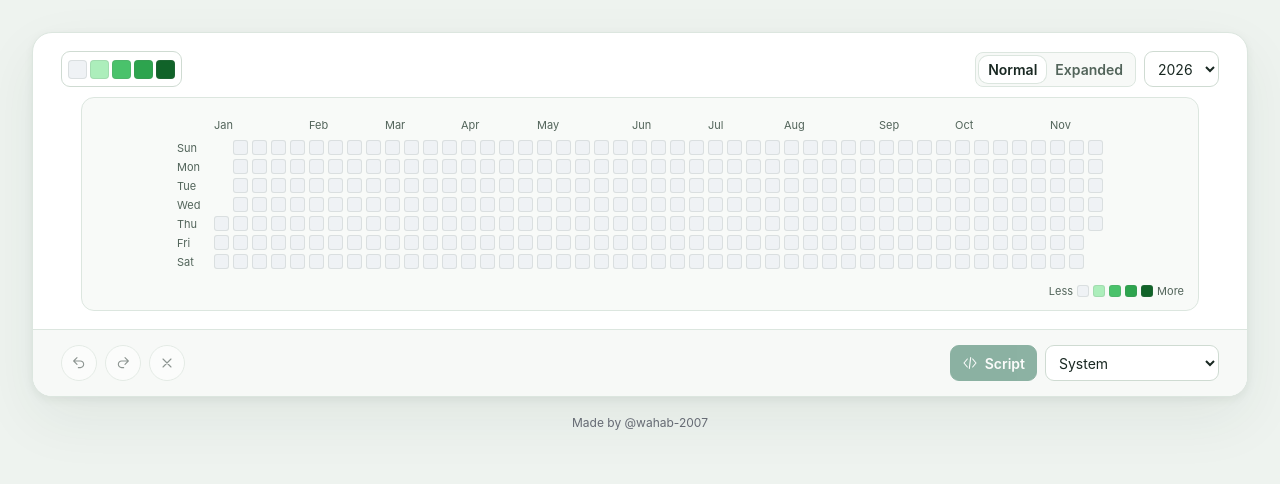
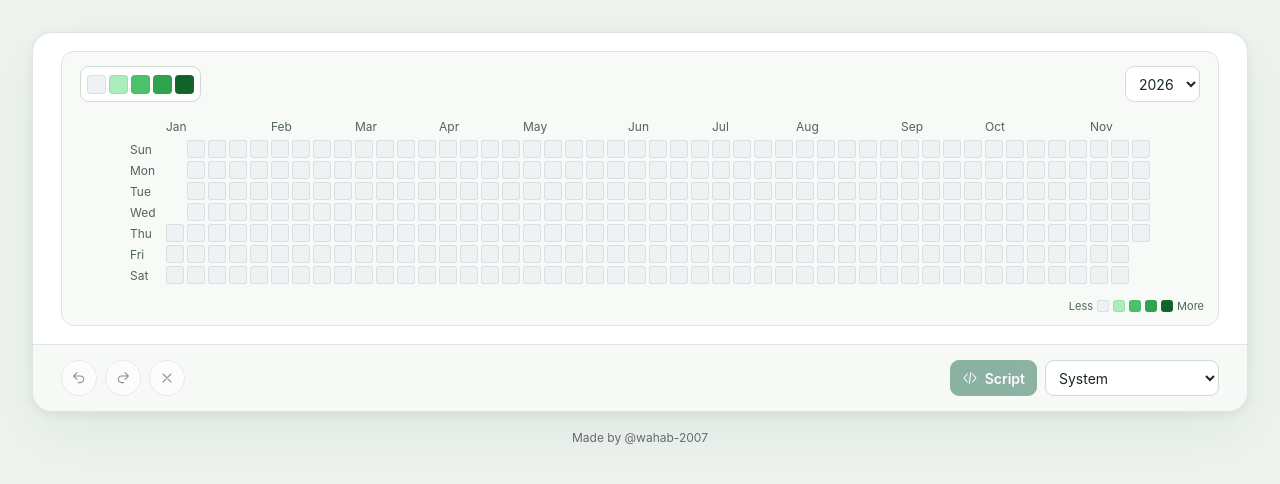
Before and after one commit to wahab-2007/brush-io, a React (Vite) app: page / in a window 1280 px wide. Shown: the top 484 px of the page. Built offline with nearby package versions, Linux system fonts and the light colour scheme.

Commit message:
Enlarge calendar tiles and move year and palette into the chart

```diff
--- a/src/App.tsx
+++ b/src/App.tsx
@@ -42,7 +42,6 @@ export default function App() {
   const [history, setHistory] = useState(() => newHistory(initial?.changes))
   const [{ mode, theme }, setAppearance] = useAppearancePreferences()
   const [systemDark, setSystemDark] = useState(() => matchMedia(systemQuery).matches)
-  const [expanded, setExpanded] = useState(false)
   const [notice, setNotice] = useState('')
   const scheme = schemeFor(mode, systemDark)
   const palette = useMemo(() => colorsFor(theme, scheme), [theme, scheme])
@@ -94,23 +93,14 @@ export default function App() {
     <main className="app">
       <section className="workspace" aria-label="Contribution canvas">
         <div className="graph-section">
-          <div className="view-bar">
-            <div className="palette-controls">
+          <div className="graph-board">
+            <div className="graph-controls">
               <PaletteSelect value={theme} scheme={scheme} colors={palette} onChange={(theme) => setAppearance((current) => ({ ...current, theme }))}/>
-            </div>
-            <div className="view-actions">
-              <div className="segmented" role="group" aria-label="Calendar size">
-                <button aria-pressed={!expanded} onClick={() => { setExpanded(false) }}>Normal</button>
-                <button aria-pressed={expanded} onClick={() => { setExpanded(true) }}>Expanded</button>
-              </div>
               <select aria-label="Year" value={year} onChange={(event) => changeYear(Number(event.target.value))}>
                 {years.map((option) => <option key={option}>{option}</option>)}
               </select>
             </div>
-          </div>
-
-          <div className="graph-board">
-            <Graph dates={currentDates} counts={counts} levels={levels} palette={palette} expanded={expanded}
+            <Graph dates={currentDates} counts={counts} levels={levels} palette={palette}
               onPaint={paintCell}/>
           </div>
         </div>
--- a/src/components/Graph.tsx
+++ b/src/components/Graph.tsx
@@ -13,12 +13,11 @@ interface GraphProps {
   counts: number[]
   levels: number[]
   palette: string[]
-  expanded: boolean
   onPaint: (date: string, delta: PaintDelta, stroke: symbol) => void
 }
 
 export const Graph = memo(function Graph({
-  dates, counts, levels, palette, expanded, onPaint,
+  dates, counts, levels, palette, onPaint,
 }: GraphProps) {
   const { cells, months, columns } = useMemo(() => layout(dates), [dates])
   const [hovered, setHovered] = useState<string>()
@@ -26,10 +25,8 @@ export const Graph = memo(function Graph({
   const [rangeStart, setRangeStart] = useState(dates[0])
   const buttons = useRef(new Map<string, HTMLButtonElement>())
   const tabDate = dates.includes(rangeStart) ? rangeStart : dates[0]
-  const digits = counts.reduce((max, count) => Math.max(max, String(count).length), 1)
   const plotStyle = {
     '--weeks': columns,
-    '--digits': digits,
   } as CSSProperties
 
   const activeDate = hovered ?? focused
@@ -61,7 +58,7 @@ export const Graph = memo(function Graph({
   return (
     <>
       <div className="graph-scroll" aria-label="Contribution calendar by date">
-        <div className={expanded ? 'plot expanded' : 'plot'} style={plotStyle}>
+        <div className="plot" style={plotStyle}>
           {months.map(({ label, column }) => <span className="month" key={label}
             style={{ gridColumn: column + 2, gridRow: 1 }}>{label}</span>)}
           {weekdays.map((label, index) => <span className="weekday" key={label}
@@ -98,7 +95,6 @@ export const Graph = memo(function Graph({
                   applyPaint(date, event.key === '-' ? -1 : 1, Symbol())
                 } else navigate(event, index)
               }}>
-              {expanded && count > 0 ? count : null}
             </button>
           })}
         </div>
--- a/src/styles.css
+++ b/src/styles.css
@@ -269,12 +269,8 @@ button.history-button { flex: none; width: 36px; height: 36px; border-radius: 50
 .site-credit a:hover, .site-credit a:focus-visible { text-decoration: underline; text-underline-offset: 3px; }
 .workspace { background: var(--surface); border: 1px solid var(--border); border-radius: 20px; overflow: clip; box-shadow: var(--shadow); }
 .graph-section { padding: 18px 28px 18px; }
-.view-bar, .action-bar, .script-actions, .history-actions, .palette-control { display: flex; align-items: center; gap: 8px; }
-.palette-controls { display: flex; flex-wrap: wrap; align-items: center; gap: 8px 16px; }
-.view-bar, .action-bar { justify-content: space-between; }
-.view-bar { flex-wrap: wrap; gap: 10px 16px; margin-bottom: 10px; }
-.view-actions { display: flex; flex-wrap: wrap; align-items: center; gap: 8px; }
-.palette-control { position: relative; color: var(--muted); font-size: 13px; }
+.action-bar, .script-actions, .history-actions { display: flex; align-items: center; gap: 8px; }
+.action-bar { justify-content: space-between; }
 button.palette-preview { padding: 6px; color: var(--text); }
 .palette-cubes { display: inline-flex; align-items: center; gap: 3px; }
 .palette-cubes span { flex: none; width: 19px; height: 19px; border-radius: 4px; box-shadow: inset 0 0 0 1px var(--cell-border, #65776b27); }
@@ -298,17 +294,15 @@ button.palette-preview { padding: 6px; color: var(--text); }
 @supports (position-area: bottom span-right) {
   .palette-picker { margin: 6px; position-area: bottom span-right; position-try-fallbacks: flip-block, flip-inline, flip-block flip-inline; }
 }
-.segmented { display: inline-flex; padding: 3px; border: 1px solid var(--border); border-radius: 8px; background: var(--quiet); }
-.segmented button { min-height: 27px; border: 0; padding: 0 9px; color: var(--muted); background: transparent; }
-.segmented button[aria-pressed="true"], .segmented button[aria-pressed="true"]:hover { background: var(--surface); color: var(--text); box-shadow: 0 0 0 1px var(--border); }
 
-.graph-board { max-width: 1118px; margin-inline: auto; background: var(--board); border: 1px solid var(--border); border-radius: 13px; padding: 12px 14px 5px; }
+.graph-board { max-width: 1198px; margin-inline: auto; background: var(--board); border: 1px solid var(--border); border-radius: 13px; padding: 12px 14px 5px; }
+.graph-controls { display: flex; align-items: center; justify-content: space-between; gap: 12px; padding: 2px 4px 9px; }
 .graph-scroll { overflow-x: auto; padding: 4px 4px 8px; scrollbar-color: var(--control-border) transparent; }
 button.cell:hover { outline: 1px solid var(--focus); outline-offset: 1px; }
 .plot {
   user-select: none;
-  --cell: 15px;
-  --gap: 4px;
+  --cell: 18px;
+  --gap: 3px;
   display: grid;
   width: max-content;
   margin-inline: auto;
@@ -317,11 +311,7 @@ button.cell:hover { outline: 1px solid var(--focus); outline-offset: 1px; }
   grid-template-rows: 22px repeat(7, var(--cell));
   align-items: center;
 }
-.plot.expanded {
-  --cell: max(36px, calc(var(--digits) * .68em + 14px));
-  font-size: 12px;
-}
-.month, .weekday { color: var(--muted); font-size: 11px; user-select: none; }
+.month, .weekday { color: var(--muted); font-size: 12px; user-select: none; }
 .cell, .cell:hover:not(:disabled) {
   min-height: 0;
   height: var(--cell);
```
Also changed, not shown: 1 other file (tests, documents, lock files or other folders).
